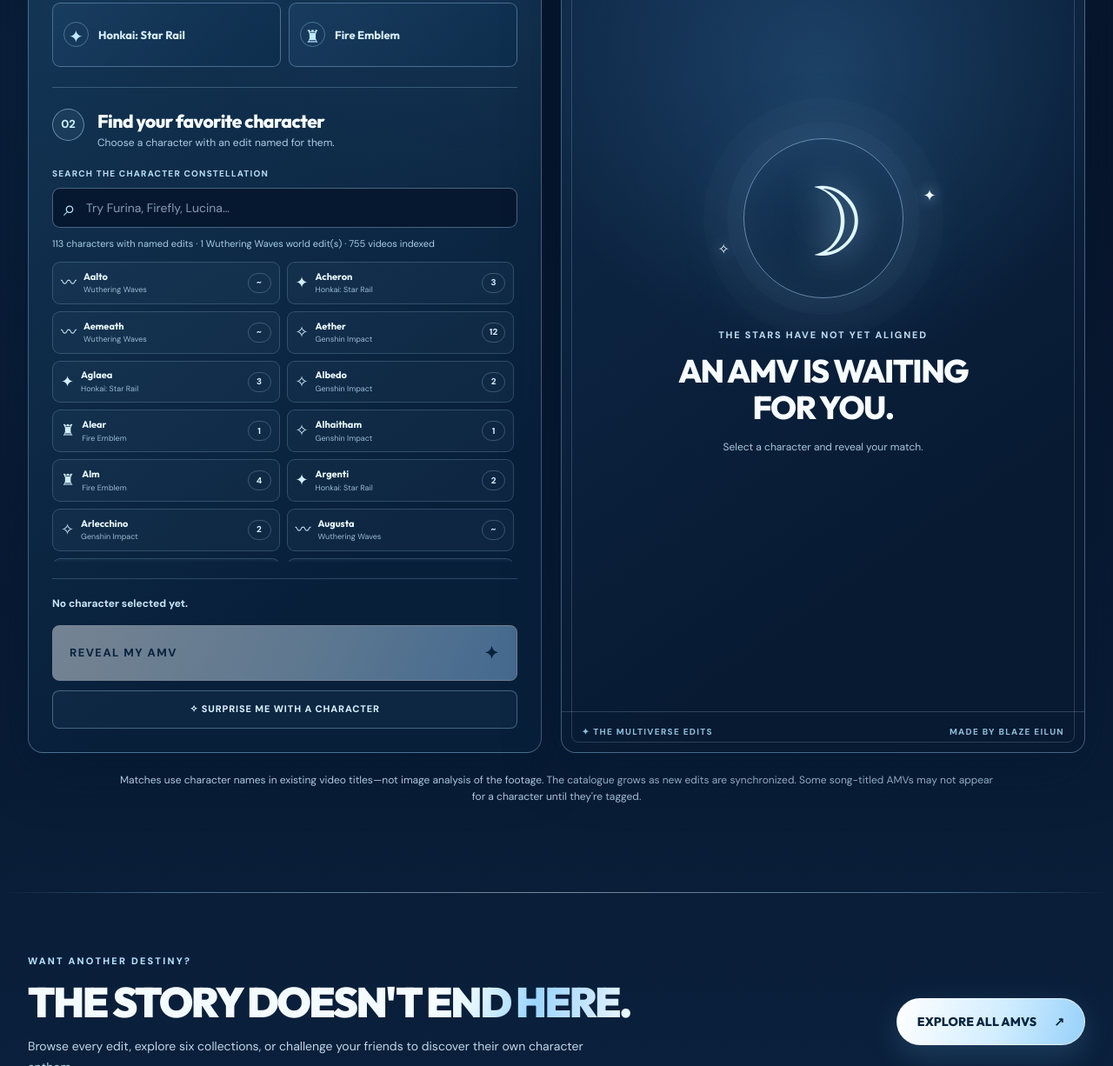
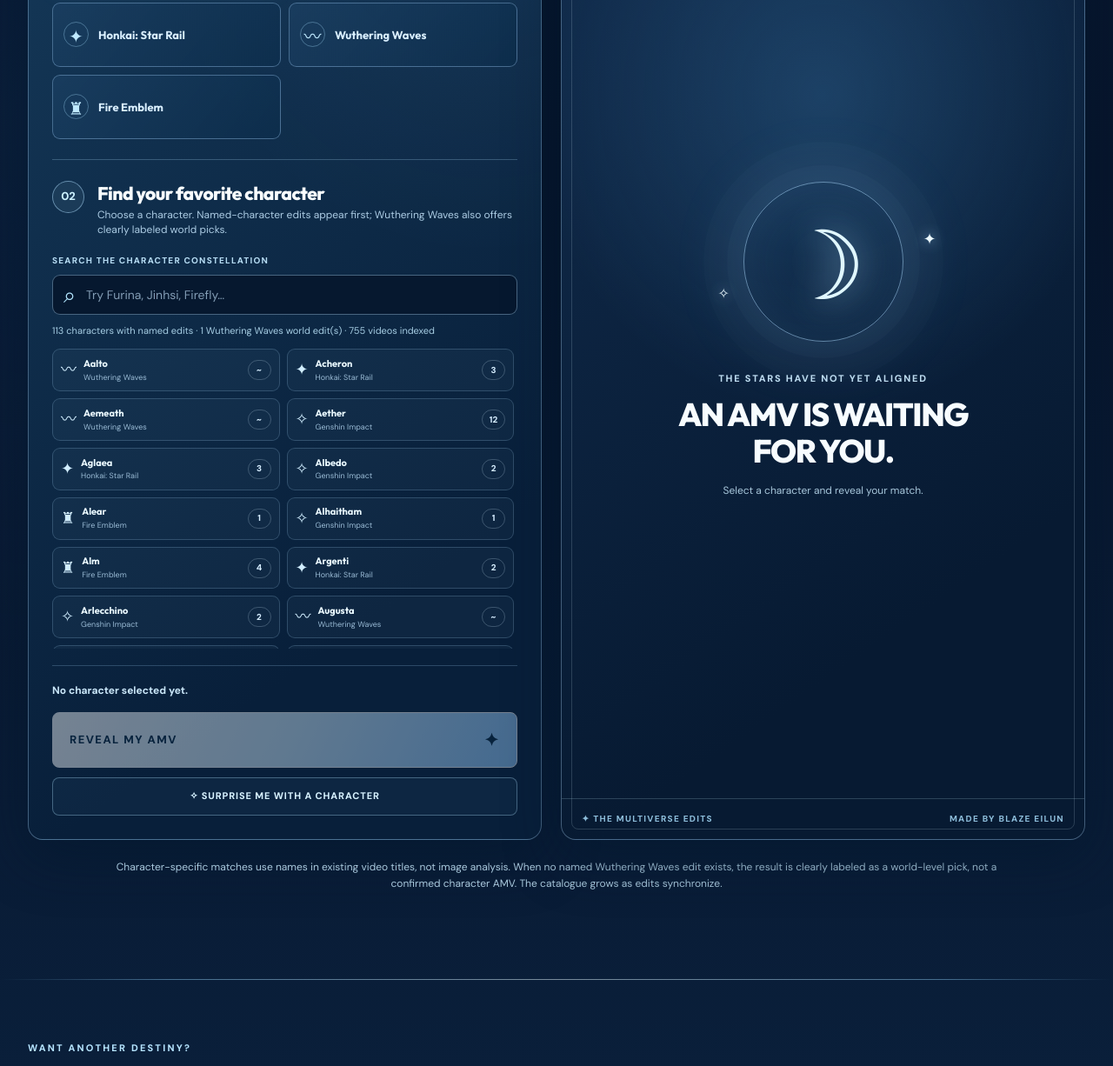
Before and after one commit to BlazingFlamesStudio/blazing-flames-studio-site, a plain HTML site: page amv-game.html in a window 1280 px wide. Shown: the part 1054-2280 px from the top of the page at 87% size. Drawn offline with Linux system fonts and the light colour scheme.

Commit message:
Add Wuthering Waves world to Moonlit AMV Oracle selection and explain world-only results

```diff
--- a/amv-game.html
+++ b/amv-game.html
@@ -4,7 +4,7 @@
   <meta charset="utf-8">
   <meta name="viewport" content="width=device-width, initial-scale=1">
   <meta name="theme-color" content="#071a34">
-  <meta name="description" content="Play the Moonlit AMV Oracle: choose your favorite character from Genshin Impact, Honkai: Star Rail or Fire Emblem and discover a Blazing Flames Studio music video.">
+  <meta name="description" content="Play the Moonlit AMV Oracle: choose your favorite character from Genshin Impact, Honkai: Star Rail, Wuthering Waves or Fire Emblem and discover a Blazing Flames Studio music video.">
   <meta property="og:title" content="The Moonlit AMV Oracle | Blazing Flames Studio">
   <meta property="og:description" content="Choose your favorite character. Discover their music edit.">
   <meta property="og:type" content="website">
@@ -17,10 +17,10 @@
   <link rel="stylesheet" href="styles.css">
   <link rel="stylesheet" href="theme.css?v=1">
   <link rel="stylesheet" href="cinematic.css?v=1">
-  <link rel="stylesheet" href="lunar.css?v=3">
-  <link rel="stylesheet" href="amv-game.css?v=1">
+  <link rel="stylesheet" href="lunar.css?v=4">
+  <link rel="stylesheet" href="amv-game.css?v=2">
   <script src="videos.js" defer></script>
-  <script src="amv-game.js?v=3" defer></script>
+  <script src="amv-game.js?v=4" defer></script>
 </head>
 <body data-page="amv-game">
   <a class="skip-link" href="#main">Skip to content</a>
@@ -66,11 +66,12 @@
             <button type="button" data-world="all" aria-pressed="true"><span aria-hidden="true">✶</span><strong>All worlds</strong></button>
             <button type="button" data-world="genshin" aria-pressed="false"><span aria-hidden="true">✧</span><strong>Genshin Impact</strong></button>
             <button type="button" data-world="hsr" aria-pressed="false"><span aria-hidden="true">✦</span><strong>Honkai: Star Rail</strong></button>
+            <button type="button" data-world="wuwa" aria-pressed="false"><span aria-hidden="true">〰</span><strong>Wuthering Waves</strong></button>
             <button type="button" data-world="emblem" aria-pressed="false"><span aria-hidden="true">♜</span><strong>Fire Emblem</strong></button>
           </div>
-          <div class="oracle-step oracle-step-second"><span class="oracle-step-number">02</span><div><h3>Find your favorite character</h3><p>Choose a character with an edit named for them.</p></div></div>
+          <div class="oracle-step oracle-step-second"><span class="oracle-step-number">02</span><div><h3>Find your favorite character</h3><p>Choose a character. Named-character edits appear first; Wuthering Waves also offers clearly labeled world picks.</p></div></div>
           <label class="oracle-search-label" for="oracle-search">SEARCH THE CHARACTER CONSTELLATION</label>
-          <div class="oracle-search-wrap"><span aria-hidden="true">⌕</span><input id="oracle-search" type="search" placeholder="Try Furina, Firefly, Lucina…" autocomplete="off" aria-controls="oracle-character-list"></div>
+          <div class="oracle-search-wrap"><span aria-hidden="true">⌕</span><input id="oracle-search" type="search" placeholder="Try Furina, Jinhsi, Firefly…" autocomplete="off" aria-controls="oracle-character-list"></div>
           <p class="oracle-index-status" id="oracle-index-status" role="status" aria-live="polite">Connecting to the AMV library…</p>
           <div id="oracle-character-list" class="oracle-characters" aria-label="Available characters"><p class="oracle-empty">Loading characters from the AMV catalogue…</p></div>
           <div class="oracle-choices-bottom">
@@ -104,7 +105,7 @@
           <div class="oracle-reveal-footer"><span>✦ THE MULTIVERSE EDITS</span><span>MADE BY BLAZE EILUN</span></div>
         </div>
       </div>
-      <p class="oracle-disclaimer">Matches use character names in existing video titles—not image analysis of the footage. The catalogue grows as new edits are synchronized. Some song-titled AMVs may not appear for a character until they're tagged.</p>
+      <p class="oracle-disclaimer">Character-specific matches use names in existing video titles, not image analysis. When no named Wuthering Waves edit exists, the result is clearly labeled as a world-level pick, not a confirmed character AMV. The catalogue grows as edits synchronize.</p>
     </section>
     <div class="ember-divider" aria-hidden="true"></div>
     <section class="oracle-outro container"><div><p class="kicker">WANT ANOTHER DESTINY?</p><h2>THE STORY DOESN'T <span class="gradient-text">END HERE.</span></h2><p>Browse every edit, explore six collections, or challenge your friends to discover their own character anthem.</p></div><a class="button button-primary" href="index.html#amvs">EXPLORE ALL AMVS <span aria-hidden="true">↗</span></a></section>
```
